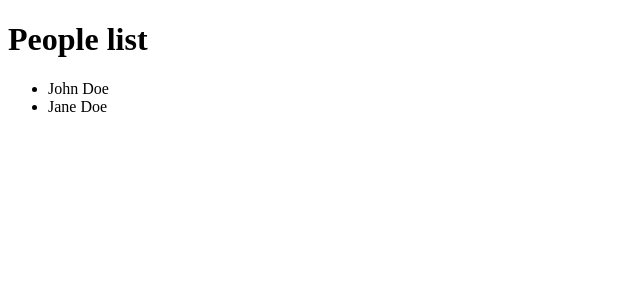
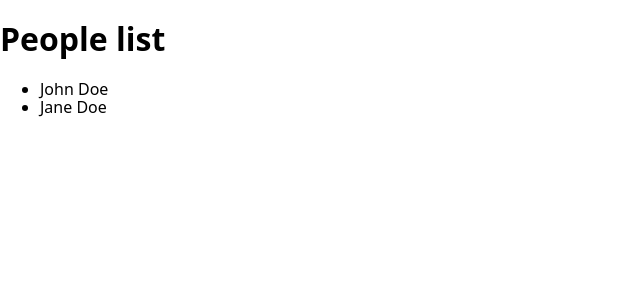
Before and after one commit to dankmolot/tpt-spotify-clone, a React (Vite) app: page /demo/tanstack-query in a window 1280 px wide. Shown: the top 300 px of the page, without its empty margins (0-640 px from the left). Built offline with nearby package versions, Linux system fonts and the light colour scheme.

Commit message:
feat: add modern-normalize + improve font rendering

```diff
--- a/package.json
+++ b/package.json
@@ -19,6 +19,7 @@
     "class-variance-authority": "^0.7.1",
     "clsx": "^2.1.1",
     "lucide-react": "^0.476.0",
+    "modern-normalize": "^3.0.1",
     "react": "^19.2.0",
     "react-dom": "^19.2.0",
     "sass-embedded": "^1.93.3",
--- a/src/styles.scss
+++ b/src/styles.scss
@@ -0,0 +1,7 @@
+@import "node_modules/modern-normalize/modern-normalize.css";
+
+body {
+    /* improve font rendering */
+    -webkit-font-smoothing: antialiased;
+    -moz-osx-font-smoothing: grayscale;
+}
```
Also changed, not shown: 1 other file (tests, documents, lock files or other folders).
